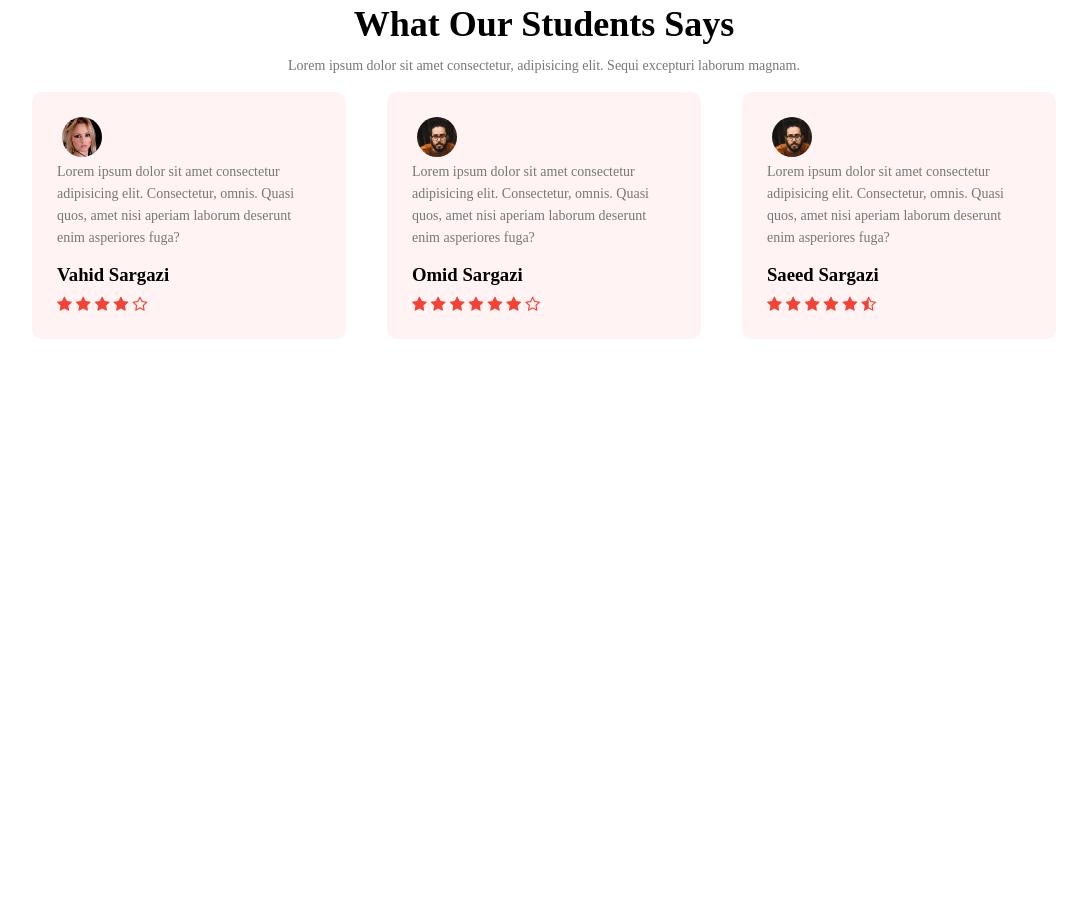
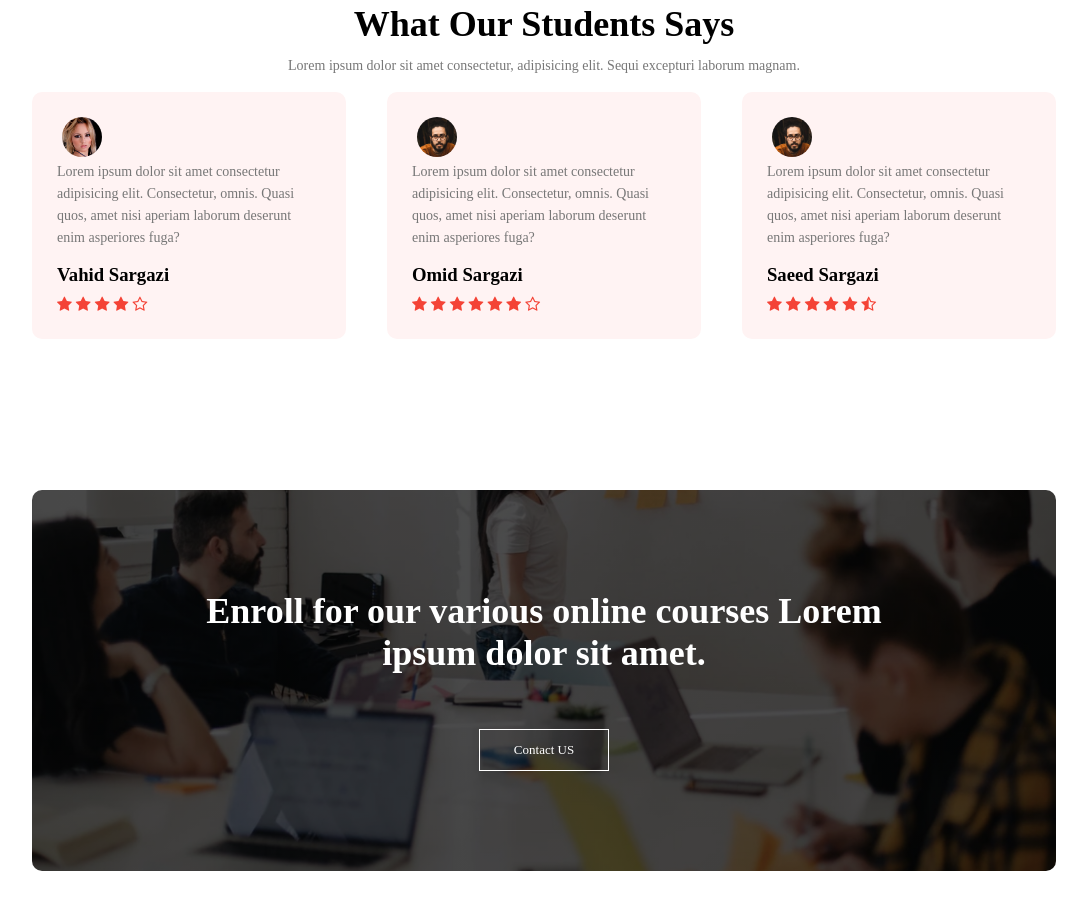
Before and after one commit to Omid-Sargazi/University_Website, a plain HTML site: page index.html in a window 1280 px wide. Shown: the part 2615-3524 px from the top of the page, without its empty margins (96-1183 px from the left). Before the commit the page ends 3005 px from the top, so only its background shows below. Drawn offline with Linux system fonts and the light colour scheme; a web font is replaced by a local one.

Commit message:
complete cta section

```diff
--- a/index.html
+++ b/index.html
@@ -146,6 +146,11 @@
             </div>
         </div>
     </section>
+    <!-- Call To Action -->
+    <section class="cta">
+        <h1>Enroll for our various online courses Lorem <br> ipsum dolor sit amet.</h1>
+        <a href="" class="hero-btn">Contact US</a>
+    </section>
     <script src="script.js"></script>
 </body>
 </html>
--- a/style.css
+++ b/style.css
@@ -280,3 +280,38 @@ h3 {
     margin-right: 15px;
   }
 }
+
+.cta {
+  margin: 100px auto;
+  width: 80%;
+  background-image: linear-gradient(rgba(0, 0, 0, 0.7), rgba(0, 0, 0, 0.7)),
+    url(Image/banner2.jpg);
+  background-position: center;
+  background-size: cover;
+  border-radius: 10px;
+  text-align: center;
+  padding: 100px 0;
+}
+
+.cta h1 {
+  color: #fff;
+  margin-bottom: 40px;
+  padding: 0;
+}
+.cta a {
+  display: inline-block;
+  text-decoration: none;
+  border: 1px solid #fff;
+  padding: 12px 34px;
+  font-size: 13px;
+  background: transparent;
+  position: relative;
+  cursor: pointer;
+  color: #fff;
+  margin-top: 15px;
+}
+.cta a:hover {
+  border: 1px solid #f44336;
+  background: #f44336;
+  transform: 0.5s;
+}
```
